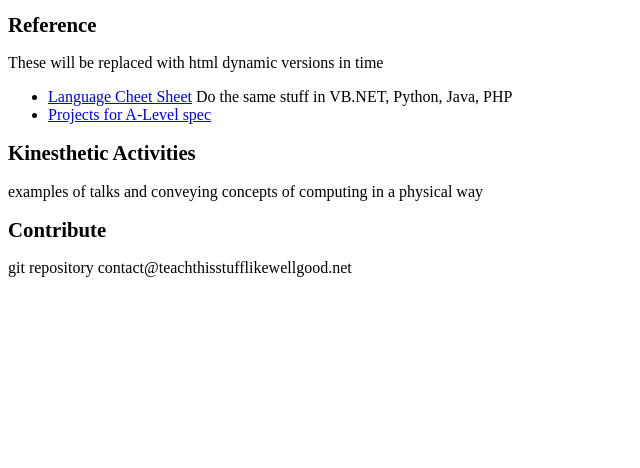
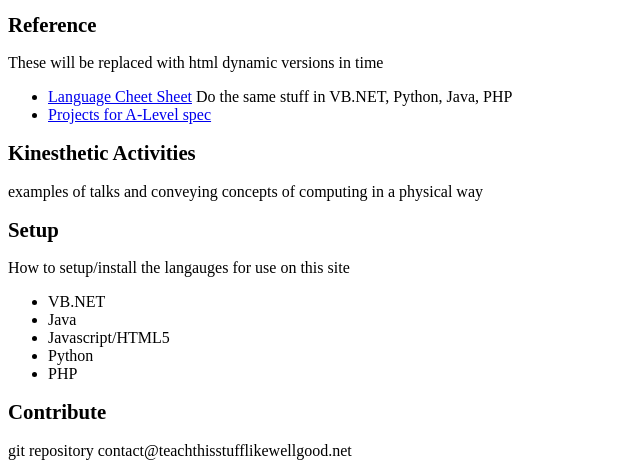
Before and after one commit to calaldees/TeachProgramming, a Python web app: template teachprogramming/templates/home.mako in a window 1280 px wide. Shown: the part 553-1021 px from the top of the page, without its empty margins (0-640 px from the left). Before the commit the page ends 830 px from the top, so only its background shows below. Run offline with Mako, Linux system fonts and the light colour scheme; the template is opened without the code that fills it, so the values that code supplies are empty; some libraries are stand-ins or nearby versions.

Commit message:
reminder to include "setup" documentation

```diff
--- a/teachprogramming/templates/home.mako
+++ b/teachprogramming/templates/home.mako
@@ -39,6 +39,16 @@
 <h2>Kinesthetic Activities</h2>
 <p>examples of talks and conveying concepts of computing in a physical way</p>
 
+<h2>Setup</h2>
+<p>How to setup/install the langauges for use on this site
+<ul>
+    <li>VB.NET</li>
+    <li>Java</li>
+    <li>Javascript/HTML5</li>
+    <li>Python</li>
+    <li>PHP</li>
+</ul>
+
 <h2>Contribute</h2>
 git repository
 contact@teachthisstufflikewellgood.net
```
